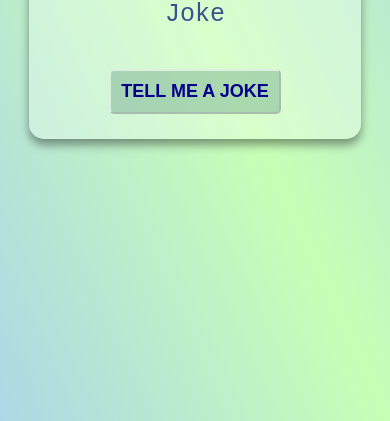
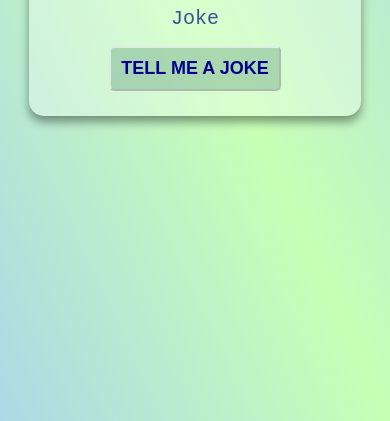
Before and after one commit to velloreraja/Jokesgenerator.RJ, a plain HTML site: page index.html in a window 390 px wide. Shown: the part 423-844 px from the top of the page. Drawn offline with Linux system fonts and the light colour scheme.

Commit message:
Update jokes.css

```diff
--- a/jokes.css
+++ b/jokes.css
@@ -51,3 +51,10 @@ body{
     transition: all 300ms ease;
     color:white;
 }
+@media only screen and (max-width: 660px){
+  .joke{
+    width: 100%;
+    font-size: 20px;
+    margin: 1rem 0;
+  }
+}
```
